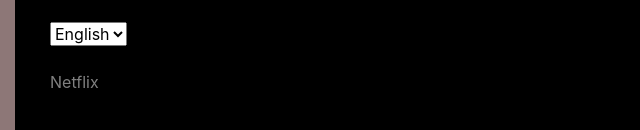
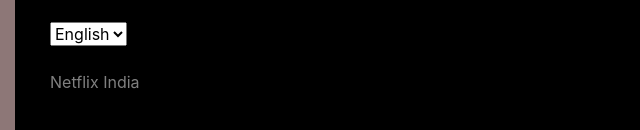
Before and after one commit to akanksha-06/Netflix-Clone-Responsive-website, a plain HTML site: page index.html in a window 1280 px wide. Shown: the part 4356-4486 px from the top of the page, 0-640 px from the left. Drawn offline with nearby package versions, Linux system fonts and the light colour scheme.

Commit message:
message changed

```diff
--- a/index.html
+++ b/index.html
@@ -258,7 +258,7 @@
                   <br><br>
                 </div>
                 <div>
-                  <p class="footer-para">Netflix</p>
+                  <p class="footer-para">Netflix India</p>
                 </div>
             </div>
           </div>
@@ -271,4 +271,5 @@
 
 
 
-<!-- Hello u r a collaborator now -->
+<!-- Hello u r a collaborator now
+yesss i am  -->
```
